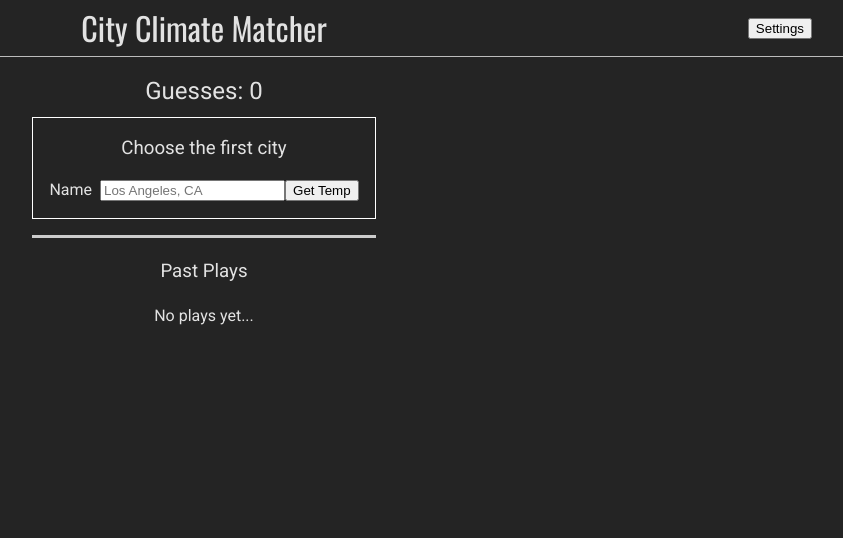
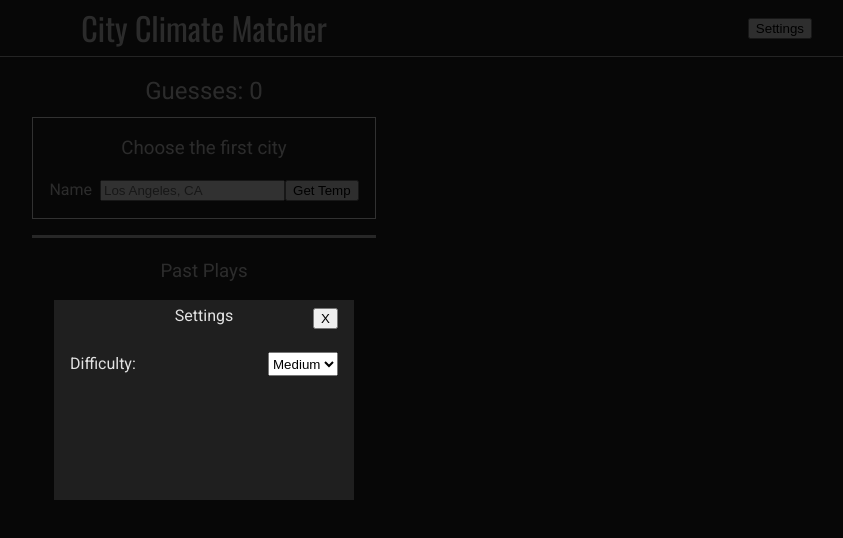
Before and after one commit to csgomez/climate-matcher, a React (Vite) app: page / in a window 1280 px wide. Both pictures are taken after a click on the button "Settings". Shown: the top 538 px of the page, without its empty margins (436-1279 px from the left). Built offline with nearby package versions, Linux system fonts and the light colour scheme.

Commit message:
Added a settings modal and component. Users can now change the difficulty (how close the two temperatures must be to each other) using the settings modal.

```diff
--- a/src/App.css
+++ b/src/App.css
@@ -100,3 +100,34 @@ header button {
   position: absolute;
   right: 0;
 }
+
+.settings {
+  display: flex;
+  flex-direction: column;
+  padding: 0 1rem;
+}
+
+.settings-header {
+  position: relative;
+  display: flex;
+  justify-content: center;
+}
+
+.settings-header h4 {
+  margin-top: 0.25rem;
+  margin-bottom: 0.5rem;
+}
+
+.settings-header button {
+  position: absolute;
+  top: 0;
+  right: 0;
+  margin-top: 0.5rem;
+}
+
+.settings section {
+  display: flex;
+  flex-direction: row;
+  justify-content: space-between;
+  margin-top: 1rem;
+}
--- a/src/App.jsx
+++ b/src/App.jsx
@@ -1,12 +1,14 @@
 import './App.css';
 import Header from './components/Header';
 import Game from './components/Game';
+import SettingsModal from './components/SettingsModal';
 
 function App() {
   return (
     <>
       <Header />
       <Game />
+      <SettingsModal />
     </>
   );
 }
--- a/src/app/store.js
+++ b/src/app/store.js
@@ -1,9 +1,11 @@
 import { configureStore } from '@reduxjs/toolkit';
 import citiesReducer from '../reducers/citiesSlice';
+import modalReducer from '../reducers/modalSlice';
 
 const store = configureStore({
   reducer: {
     cities: citiesReducer,
+    modal: modalReducer,
   },
 });
 
--- a/src/components/GameStatus.jsx
+++ b/src/components/GameStatus.jsx
@@ -1,6 +1,6 @@
 import { useDispatch, useSelector } from 'react-redux';
 import {
-  selectDifficulty,
+  selectCurrentDifficultyValue,
   selectHistory,
   selectGuesses,
   resetGame,
@@ -10,7 +10,7 @@ import Modal from 'react-modal';
 Modal.setAppElement('#root');
 
 const GameStatus = () => {
-  const difficulty = useSelector(selectDifficulty);
+  const difficulty = useSelector(selectCurrentDifficultyValue);
   const guessCount = useSelector(selectGuesses);
   const guesses = useSelector(selectHistory);
   const isWinner = guesses[guesses.length - 1]?.difference <= difficulty;
--- /dev/null
+++ b/src/components/Settings.jsx
@@ -0,0 +1,51 @@
+import { useDispatch, useSelector } from 'react-redux';
+import {
+  selectCurrentDifficulty,
+  updateDifficulty,
+} from '../reducers/citiesSlice';
+import { useState } from 'react';
+import { hideModal } from '../reducers/modalSlice';
+
+const Settings = () => {
+  const dispatch = useDispatch();
+
+  const currentDifficulty = useSelector(selectCurrentDifficulty);
+  const [selectedDifficulty, setSelectedDifficulty] = useState(
+    currentDifficulty.name
+  );
+
+  // TODO: Determine what happens if difficulty is changed during play (maybe disable it or reset it?)
+  const handleDifficultyChange = (e) => {
+    setSelectedDifficulty(e.target.value);
+    dispatch(updateDifficulty(e.target.value));
+  };
+
+  const handleCloseClick = () => {
+    dispatch(hideModal());
+    console.log('Close the modal, bro');
+  };
+
+  return (
+    <div className="settings">
+      <div className="settings-header">
+        <h4>Settings</h4>
+        <button onClick={handleCloseClick}>X</button>
+      </div>
+      <section className="settings-items">
+        <label htmlFor="difficulty-select">Difficulty:</label>
+        <select
+          name="difficulty"
+          id="difficulty-select"
+          value={selectedDifficulty}
+          onChange={handleDifficultyChange}
+        >
+          <option value="easy">Easy</option>
+          <option value="medium">Medium</option>
+          <option value="hard">Hard</option>
+        </select>
+      </section>
+    </div>
+  );
+};
+
+export default Settings;
--- a/src/components/SettingsButton.jsx
+++ b/src/components/SettingsButton.jsx
@@ -1,5 +1,14 @@
+import { useDispatch } from 'react-redux';
+import { showModal } from '../reducers/modalSlice';
+
 const SettingsButton = () => {
-  return <button className="settings-button">Settings</button>;
+  const dispatch = useDispatch();
+
+  return (
+    <button className="settings-button" onClick={() => dispatch(showModal())}>
+      Settings
+    </button>
+  );
 };
 
 export default SettingsButton;
--- /dev/null
+++ b/src/components/SettingsModal.jsx
@@ -0,0 +1,38 @@
+import Modal from 'react-modal';
+import Settings from './Settings';
+import { useSelector } from 'react-redux';
+import { selectIsModalOpen } from '../reducers/modalSlice';
+
+Modal.setAppElement('#root');
+
+const SettingsModal = () => {
+  // const [showModal, setShowModal] = useState(false);
+  const isModalOpen = useSelector(selectIsModalOpen);
+
+  return (
+    <Modal
+      isOpen={isModalOpen}
+      className="modal-content"
+      style={{
+        content: {
+          width: '300px',
+          height: '200px',
+          margin: 'auto',
+          paddin: 0,
+          display: 'flex',
+          backgroundColor: 'rgb(31 31 31)',
+        },
+        overlay: {
+          backgroundColor: 'rgba(0, 0, 0, 0.808)',
+          display: 'flex',
+          justifyContent: 'center',
+          alignItems: 'center',
+        },
+      }}
+    >
+      <Settings />
+    </Modal>
+  );
+};
+
+export default SettingsModal;
--- a/src/reducers/citiesSlice.js
+++ b/src/reducers/citiesSlice.js
@@ -4,6 +4,8 @@ import {
   createSlice,
 } from '@reduxjs/toolkit';
 import { getInitialCity } from '../utils';
+
+const DIFFICULTY_VALUES = { easy: 7.0, medium: 3.0, hard: 1.0 };
 
 const initialState = {
   1: {
@@ -16,7 +18,10 @@ const initialState = {
   },
   history: [],
   guesses: 0,
-  difficulty: 3.0,
+  difficulty: {
+    name: 'medium',
+    value: DIFFICULTY_VALUES['medium'],
+  },
 };
 
 export const citiesSlice = createSlice({
@@ -43,6 +48,12 @@ export const citiesSlice = createSlice({
     increaseGuessCount: (state) => {
       state.guesses += 1;
     },
+    updateDifficulty: (state, action) => {
+      const name = action.payload;
+      const value = DIFFICULTY_VALUES[name];
+
+      state.difficulty = { name, value };
+    },
     resetGame: () => {
       return initialState;
     },
@@ -56,6 +67,7 @@ export const {
   pushHistory,
   increaseGuessCount,
   resetGame,
+  updateDifficulty,
 } = citiesSlice.actions;
 
 export const selectAllCities = (state) => state.cities;
@@ -99,6 +111,8 @@ export const updateCityAndCheckReady = createAsyncThunk(
 
 export const selectGuesses = (state) => state.cities.guesses;
 
-export const selectDifficulty = (state) => state.cities.difficulty;
+export const selectCurrentDifficulty = (state) => state.cities.difficulty;
+export const selectCurrentDifficultyValue = (state) =>
+  state.cities.difficulty.value;
 
 export default citiesSlice.reducer;
--- /dev/null
+++ b/src/reducers/modalSlice.js
@@ -0,0 +1,24 @@
+import { createSlice } from '@reduxjs/toolkit';
+
+const initialState = {
+  isOpen: false,
+};
+
+const modalSlice = createSlice({
+  name: 'modal',
+  initialState,
+  reducers: {
+    showModal: (state) => {
+      state.isOpen = true;
+    },
+    hideModal: (state) => {
+      state.isOpen = false;
+    },
+  },
+});
+
+export const { showModal, hideModal } = modalSlice.actions;
+
+export const selectIsModalOpen = (state) => state.modal.isOpen;
+
+export default modalSlice.reducer;
```
